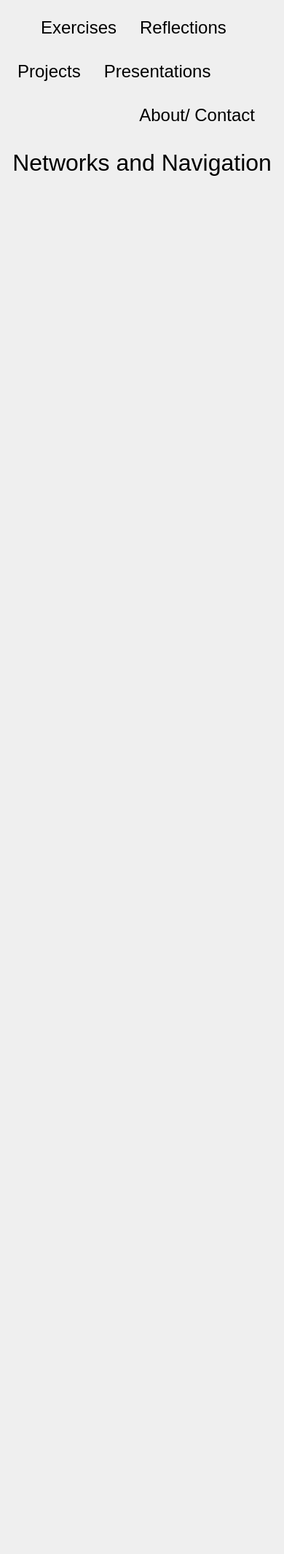
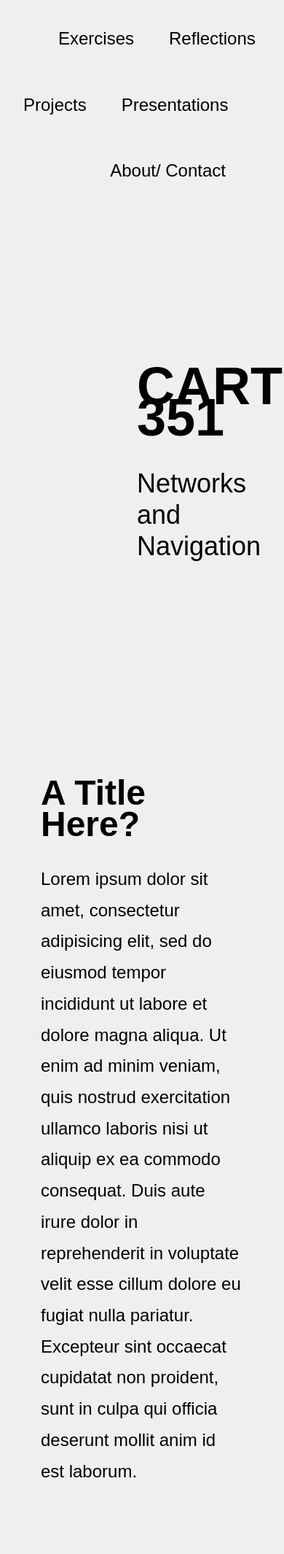
Before and after one commit to Doumeki21/CART351, a PHP site: page / in a window 390 px wide. Shown: the top 2130 px of the page at 73% size. Before the commit the page ends 241 px from the top, so only its background shows below. Run offline with PHP 8.4, Linux system fonts and the light colour scheme.

Commit message:
built home page: responsive body but not navbar/ hero

```diff
--- a/personal-site/css/style.css
+++ b/personal-site/css/style.css
@@ -1,5 +1,5 @@
 :root {
-  font-size: 16px;
+  font-size: 24px;
   font-family: sans-serif;
 }
 
@@ -14,13 +14,15 @@
 /* filling the page bg color */
 body {
   height: 100vh;
+  line-height: 1.78em;
   background-color: #efefef;
 }
 
 /* HORIZONTAL NAVBAR */
 /* w3schools nav bar */
 #navbar {
-  position: absolute;
+  z-index: 1;
+  position: relative;
   width: 100%;
   margin-left: auto;
   margin-right: auto;
@@ -49,7 +51,6 @@
   text-decoration: none;
   padding: 1rem 1rem;
   color: black;
-  font-size: 1.5rem;
 }
 
 ul li:first-child {
@@ -68,12 +69,32 @@
 
 /* THE HERO SECTION */
 #hero-section {
-  /* display: flex;
-  justify-content: center;
-  align-items: center; */
+  display: block;
+  max-width: 28em;
+  margin-left: auto;
+  margin-right: auto;
+
+  padding: 5em;
+  font-size: 1.5em;
+  /* height: 100vh; */
+  /* background-color: white; */
+}
+
+main {
+  display: block;
+  max-width: 28em;
+  margin-left: auto;
+  margin-right: auto;
+  padding: 2em;
+  /* background-color: red; */
+}
+
+footer {
+  bottom: 0;
   text-align: center;
-  padding-top: 10%;
-  font-size: 2rem;
-  width: 100%;
-  height: 100%;
+  /* width: 100vw; */
+  padding: 0.5em;
+  background-color: #99938d;
+  color: white;
+
 }
--- a/personal-site/index.html
+++ b/personal-site/index.html
@@ -1,10 +1,10 @@
 <!DOCTYPE html>
 <html lang="en" dir="ltr">
   <head>
-    <meta charset="utf-8">
+    <meta charset="utf-8" />
 
-      <!-- stylesheets -->
-      <link rel="stylesheet" href="css/style.css">
+    <!-- stylesheets -->
+    <link rel="stylesheet" href="css/style.css" />
     <title>Personal Website</title>
   </head>
   <body>
@@ -23,5 +23,16 @@
       <p>Networks and Navigation</p>
     </header>
 
+    <main>
+      <h1>A Title Here?</h1>
+      <p>Lorem ipsum dolor sit amet, consectetur adipisicing elit, sed do eiusmod tempor incididunt ut labore et dolore magna aliqua. Ut enim ad minim veniam, quis nostrud exercitation ullamco laboris nisi ut aliquip ex ea commodo consequat. Duis aute irure dolor in reprehenderit in voluptate velit esse cillum dolore eu fugiat nulla pariatur. Excepteur sint occaecat cupidatat non proident, sunt in culpa qui officia deserunt mollit anim id est laborum.</p>
+      <br>
+      <p>Lorem ipsum dolor sit amet, consectetur adipisicing elit, sed do eiusmod tempor incididunt ut labore et dolore magna aliqua. Ut enim ad minim veniam, quis nostrud exercitation ullamco laboris nisi ut aliquip ex ea commodo consequat. Duis aute irure dolor in reprehenderit in voluptate velit esse cillum dolore eu fugiat nulla pariatur. Excepteur sint occaecat cupidatat non proident, sunt in culpa qui officia deserunt mollit anim id est laborum.</p>
+
+    </main>
+
+    <footer>
+      &copy2022 Olenka Yuen
+    </footer>
   </body>
 </html>
```
